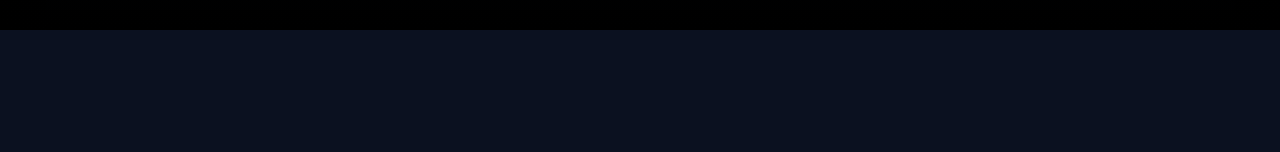
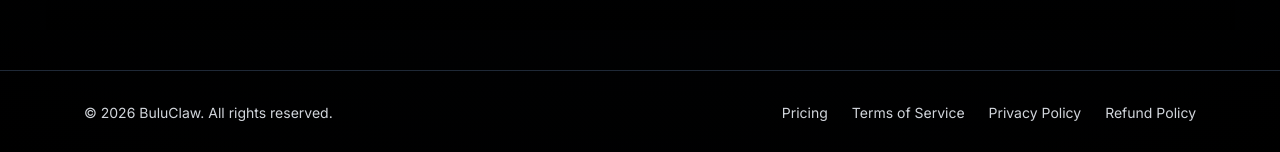
Before and after one commit to BuluClaw/buluclaw-app, a Next.js app: page / in a window 1280 px wide. Shown: the part 2193-2345 px from the top of the page. Before the commit the page ends 2223 px from the top, so only its background shows below. Built offline with nearby package versions, Linux system fonts and the light colour scheme; no server answers.

Commit message:
feat: add terms, privacy & refund pages for Paddle compliance

```diff
--- /dev/null
+++ b/app/components/Footer.tsx
@@ -0,0 +1,22 @@
+"use client";
+
+export default function Footer() {
+  return (
+    <footer className="w-full py-8 border-t border-gray-800 text-gray-300 mt-10">
+      <div className="max-w-6xl mx-auto flex flex-col sm:flex-row justify-between items-center px-5 gap-4">
+
+        <p className="text-sm">
+          © {new Date().getFullYear()} BuluClaw. All rights reserved.
+        </p>
+
+        <div className="flex gap-6 text-sm">
+          <a href="/pricing" className="hover:text-white">Pricing</a>
+          <a href="/terms" className="hover:text-white">Terms of Service</a>
+          <a href="/privacy" className="hover:text-white">Privacy Policy</a>
+          <a href="/refund" className="hover:text-white">Refund Policy</a>
+        </div>
+
+      </div>
+    </footer>
+  );
+}
--- a/app/layout.tsx
+++ b/app/layout.tsx
@@ -1,6 +1,7 @@
 import "./globals.css";
 import Providers from "./providers";
 import { Inter } from "next/font/google";
+import Footer from "./components/Footer";
 
 const inter = Inter({ subsets: ["latin"] });
 
@@ -23,7 +24,7 @@ export default function RootLayout({ children }: { children: React.ReactNode })
             {children}
           </div>
         </Providers>
-
+         <Footer />
       </body>
     </html>
   );
```
